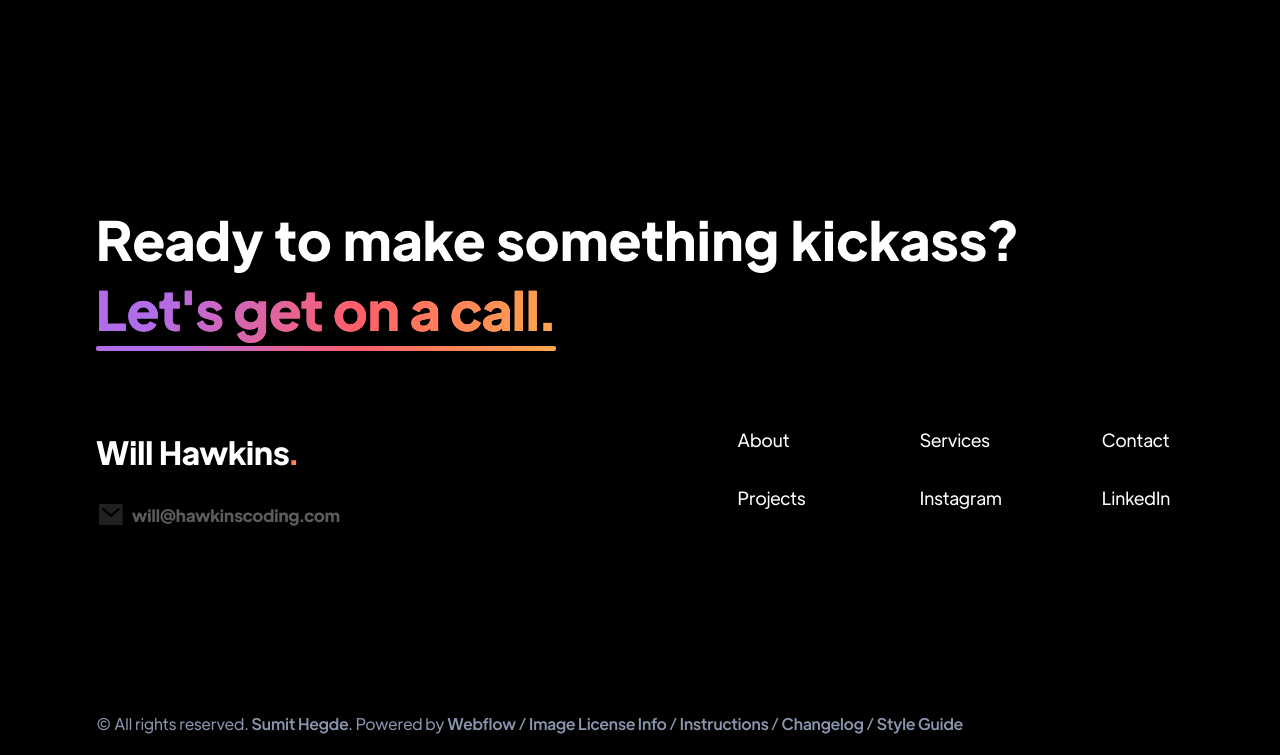
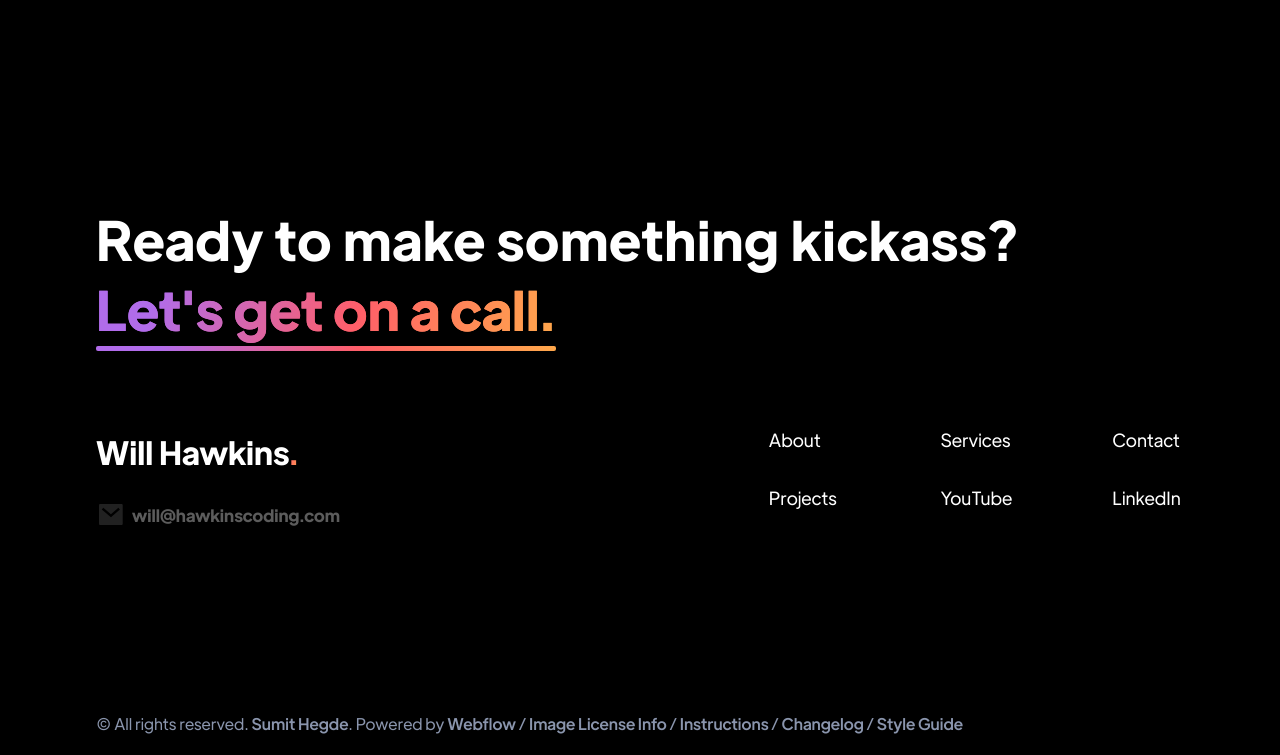
Before and after one commit to willhawkinsva/hawkinscoding, a plain HTML site: page index.html in a window 1280 px wide. Shown: the part 5024-5779 px from the top of the page. Drawn offline with nearby package versions, Linux system fonts and the light colour scheme.

Commit message:
youtubelink

```diff
--- a/index.html
+++ b/index.html
@@ -745,8 +745,8 @@
             <div class="footer-link">Projects</div>
             <div class="footer-link-bottom-border"></div>
           </a>
-          <a data-w-id="acb55b5a-bfca-4e2f-4ec0-fea1f455bbe6" href="https://www.instagram.com/" target="_blank" class="footer-link-block w-inline-block">
-            <div class="footer-link">Instagram</div>
+          <a data-w-id="acb55b5a-bfca-4e2f-4ec0-fea1f455bbe6" href="https://www.youtube.com/channel/UCDzl4WxFTgWWblc8PjyOrjQ" target="_blank" class="footer-link-block w-inline-block">
+            <div class="footer-link">YouTube</div>
             <div class="footer-link-bottom-border"></div>
           </a>
           <a data-w-id="41396788-5c55-69fe-540c-4c45fe54affe" href="https://www.linkedin.com/in/will-hawkins-32500a240/" target="_blank" class="footer-link-block w-inline-block">
```
Also changed, not shown: contact.html (+2 -2 lines), galactro-box-affiliate-page.html (+2 -2 lines), galactro-box-store-setup.html (+2 -2 lines), pint-clothing-project-page.html (+2 -2 lines), projects.html (+2 -2 lines).
